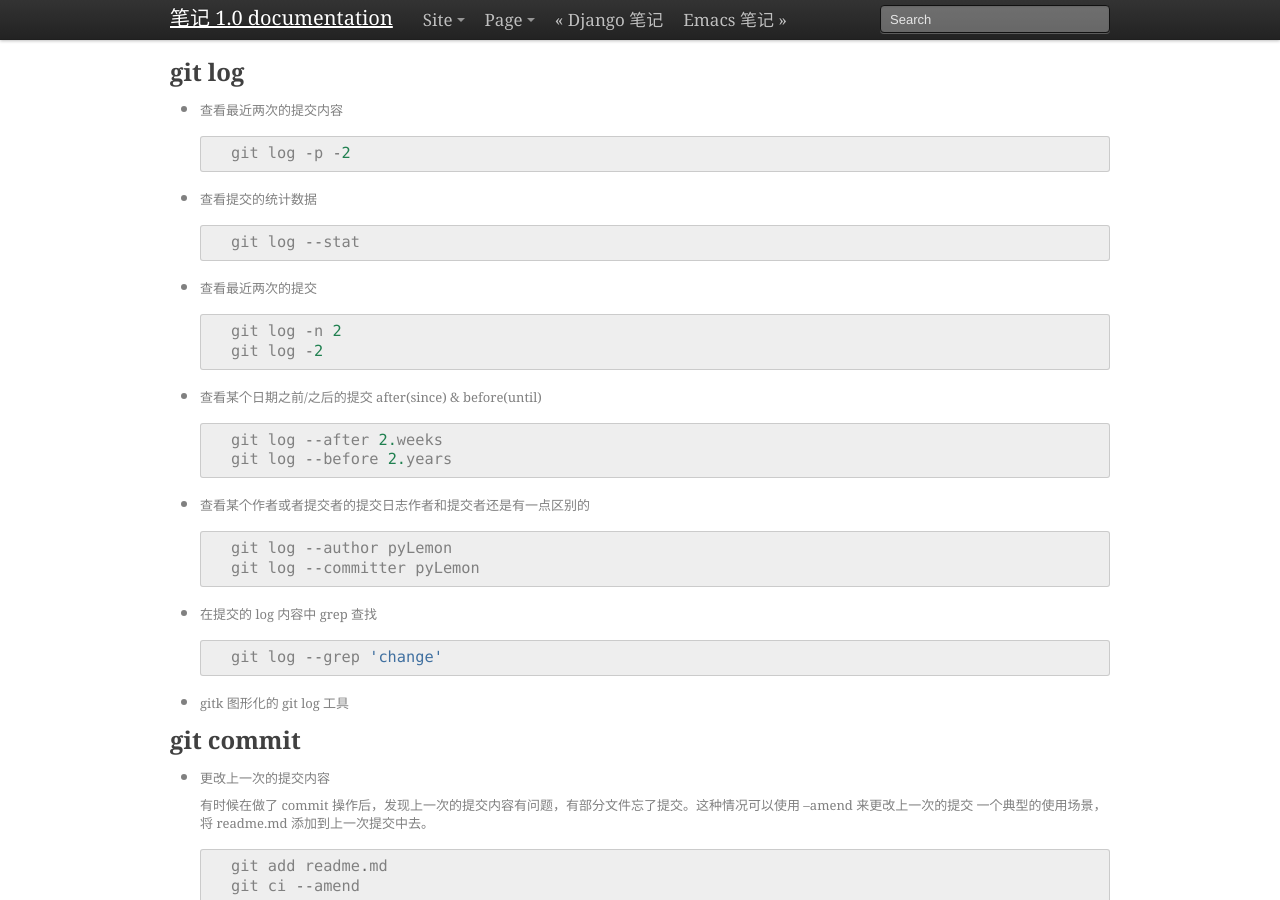
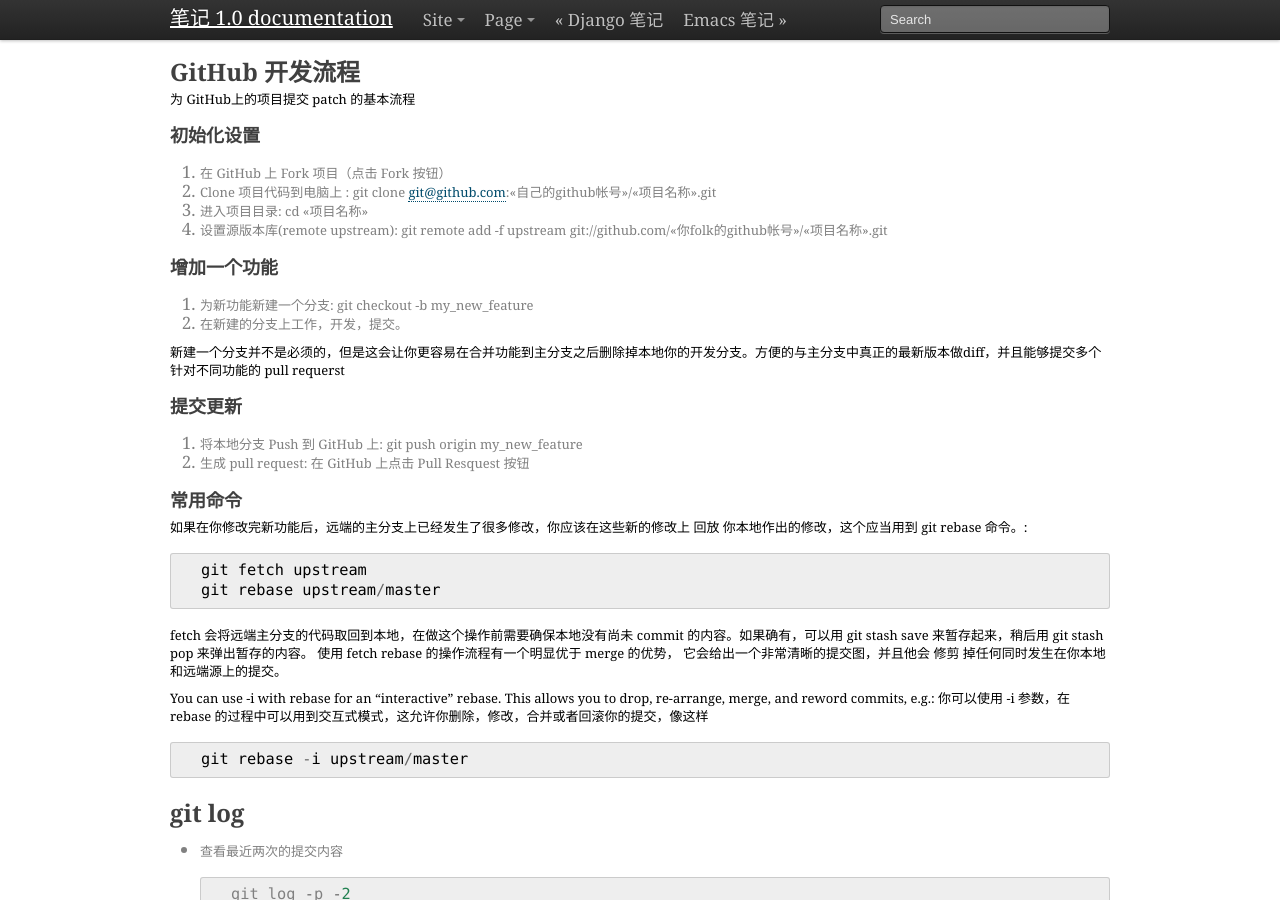
Before and after one commit to pylemon/notebook, a Sphinx documentation site: the page built from docs/git.rst, in a window 1280 px wide and 900 px high. Built offline with Sphinx 7.4.7, drawn with Linux system fonts in a browser that asks for light colours.

Commit message:
add git workflow

```diff
--- a/docs/git.rst
+++ b/docs/git.rst
@@ -1,6 +1,51 @@
 ==========
  Git 笔记
 ==========
+
+
+GitHub 开发流程
+===============
+
+为 GitHub上的项目提交 patch 的基本流程
+
+初始化设置
+----------
+
+1. 在 GitHub 上 Fork 项目（点击 Fork 按钮）
+2. Clone 项目代码到电脑上 : git clone git@github.com:«自己的github帐号»/«项目名称».git
+3. 进入项目目录: cd «项目名称»
+4. 设置源版本库(remote upstream): git remote add -f upstream git://github.com/«你folk的github帐号»/«项目名称».git
+
+增加一个功能
+------------
+
+1. 为新功能新建一个分支: git checkout -b my_new_feature
+2. 在新建的分支上工作，开发，提交。
+
+新建一个分支并不是必须的，但是这会让你更容易在合并功能到主分支之后删除掉本地你的开发分支。方便的与主分支中真正的最新版本做diff，并且能够提交多个针对不同功能的 pull requerst
+
+提交更新
+--------
+
+1. 将本地分支 Push 到 GitHub 上: git push origin my_new_feature
+2. 生成 pull request: 在 GitHub 上点击 Pull Resquest 按钮
+
+常用命令
+--------
+
+如果在你修改完新功能后，远端的主分支上已经发生了很多修改，你应该在这些新的修改上 `回放` 你本地作出的修改，这个应当用到 git rebase 命令。::
+
+    git fetch upstream
+    git rebase upstream/master
+
+fetch 会将远端主分支的代码取回到本地，在做这个操作前需要确保本地没有尚未 commit 的内容。如果确有，可以用 git stash save 来暂存起来，稍后用 git stash pop 来弹出暂存的内容。
+使用 fetch rebase 的操作流程有一个明显优于 merge 的优势， 它会给出一个非常清晰的提交图，并且他会 `修剪` 掉任何同时发生在你本地和远端源上的提交。
+
+You can use -i with rebase for an “interactive” rebase. This allows you to drop, re-arrange, merge, and reword commits, e.g.:
+你可以使用 -i 参数，在 rebase 的过程中可以用到交互式模式，这允许你删除，修改，合并或者回滚你的提交，像这样 ::
+
+    git rebase -i upstream/master
+
 
 git log
 =======
```
